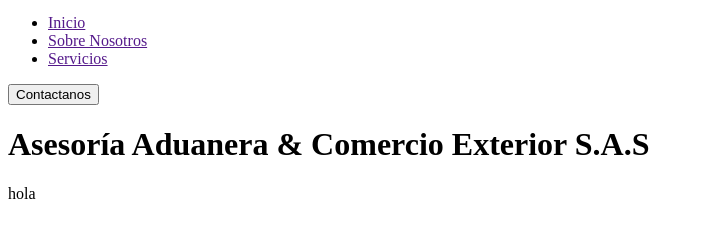
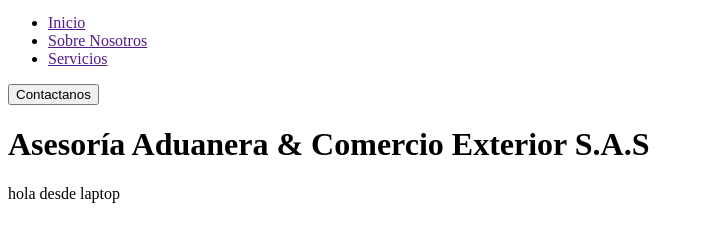
Before and after one commit to T-FABIO/aducex, a plain HTML site: page src/index.html in a window 1280 px wide. Shown: the part 172-414 px from the top of the page, without its empty margins (0-704 px from the left). Drawn offline with Linux system fonts and the light colour scheme.

Commit message:
prueba 02

```diff
--- a/src/index.html
+++ b/src/index.html
@@ -21,6 +21,6 @@
       </nav>
     </header>
     <h1>Asesoría Aduanera & Comercio Exterior S.A.S</h1>
-    <p>hola</p>
+    <p>hola desde laptop</p>
   </body>
 </html>
```
